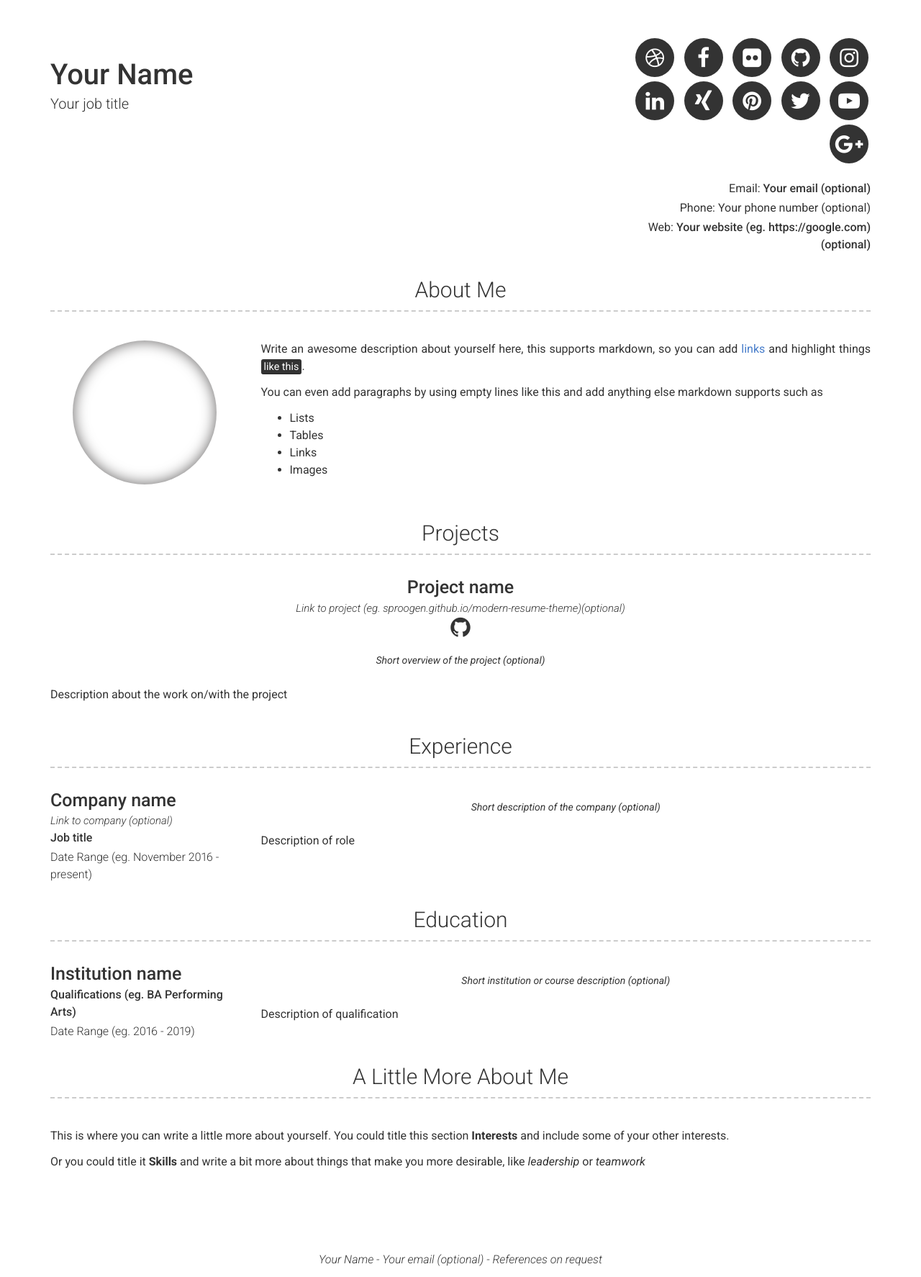
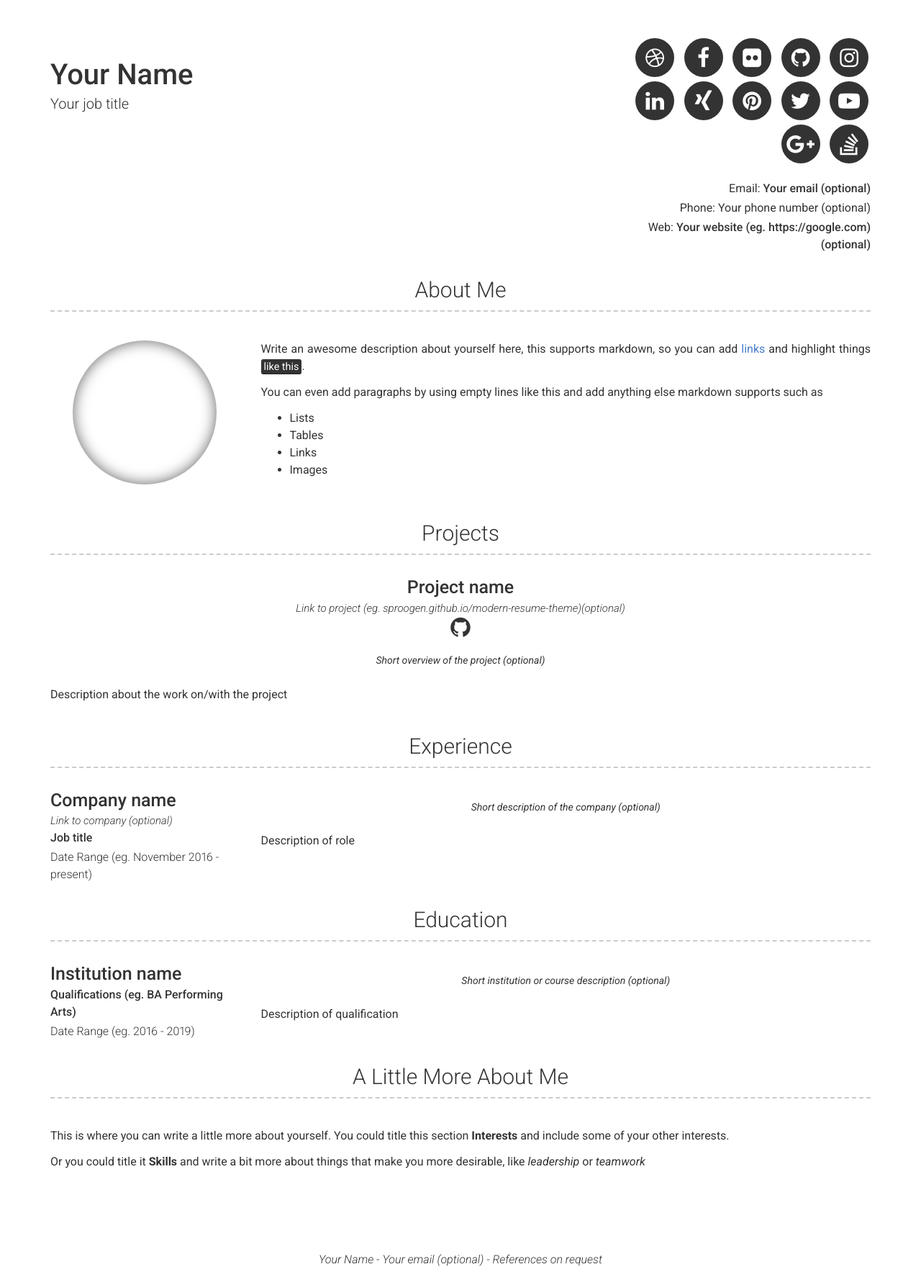
Before and after one commit to sproogen/modern-resume-theme, a Jekyll site: the page built from index.md, in a window 1280 px wide. Shown: the whole page at 72% size. Built offline with Jekyll 4.4.1, drawn with Linux system fonts in a browser that asks for light colours.

Commit message:
Add stackoverflow profile option

```diff
--- a/_config.yml
+++ b/_config.yml
@@ -21,6 +21,7 @@ xing_username: jekyll
 pinterest_username: jekyll
 youtube_username: jekyll
 googleplus_username: +jekyll
+stackoverflow_username: jekyll
 
 # About Section
 # about_title: About Me (Use this to override about section title)
--- a/_includes/header.html
+++ b/_includes/header.html
@@ -83,6 +83,13 @@
             </a>
           </li>
         {%- endif -%}
+        {%- if site.stackoverflow_username -%}
+          <li>
+            <a target="_blank" href="https://stackoverflow.com/story/{{ site.stackoverflow_username| cgi_escape | escape }}" class="button button--sacnite button--round-l">
+              <i class="fa fa-stack-overflow" title="Stackoverflow link"></i>
+            </a>
+          </li>
+        {%- endif -%}
       </ul>
 
       {%- if site.email -%}
--- a/_test/_config.yml
+++ b/_test/_config.yml
@@ -21,6 +21,7 @@ xing_username: jekyll
 pinterest_username: jekyll
 youtube_username: jekyll
 googleplus_username: +jekyll
+stackoverflow_username: jekyll
 
 # About Section
 # about_title: About Me (Use this to override about section title)
```
